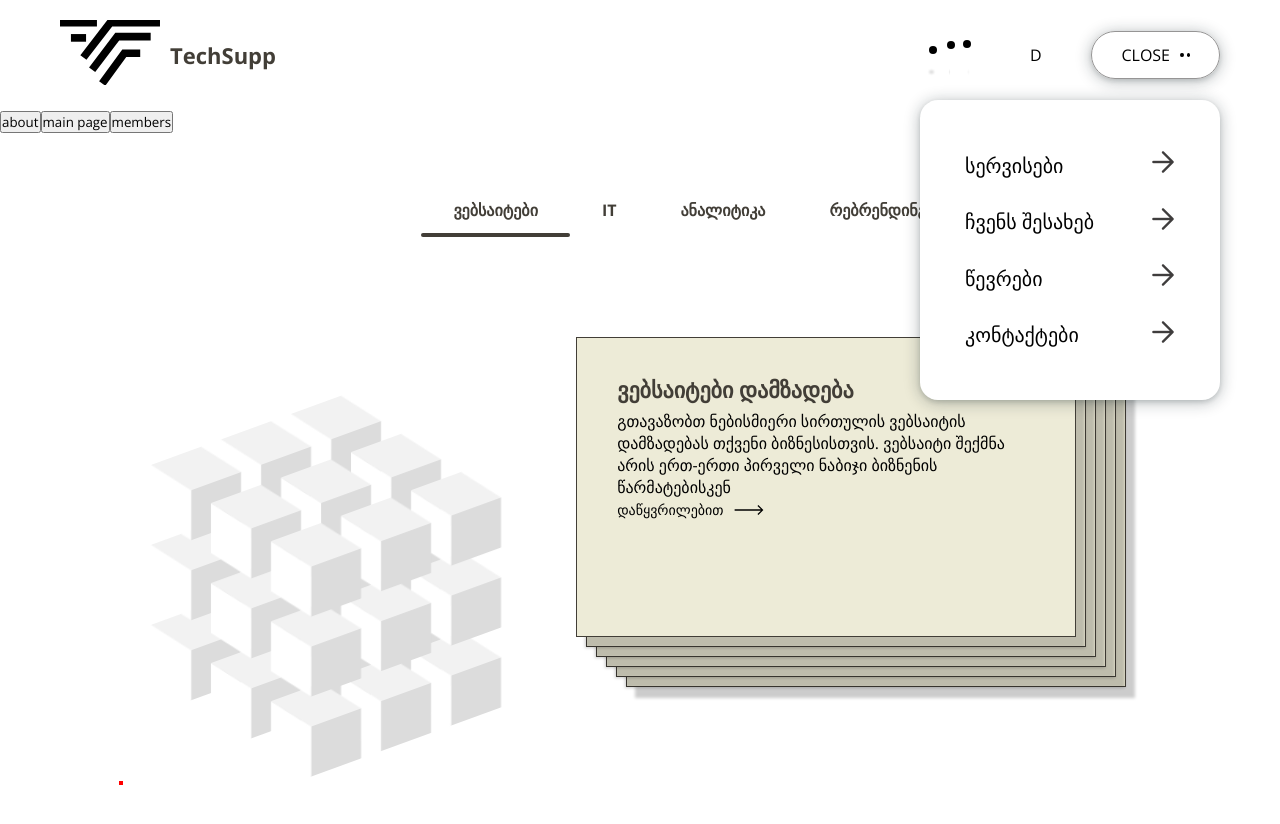
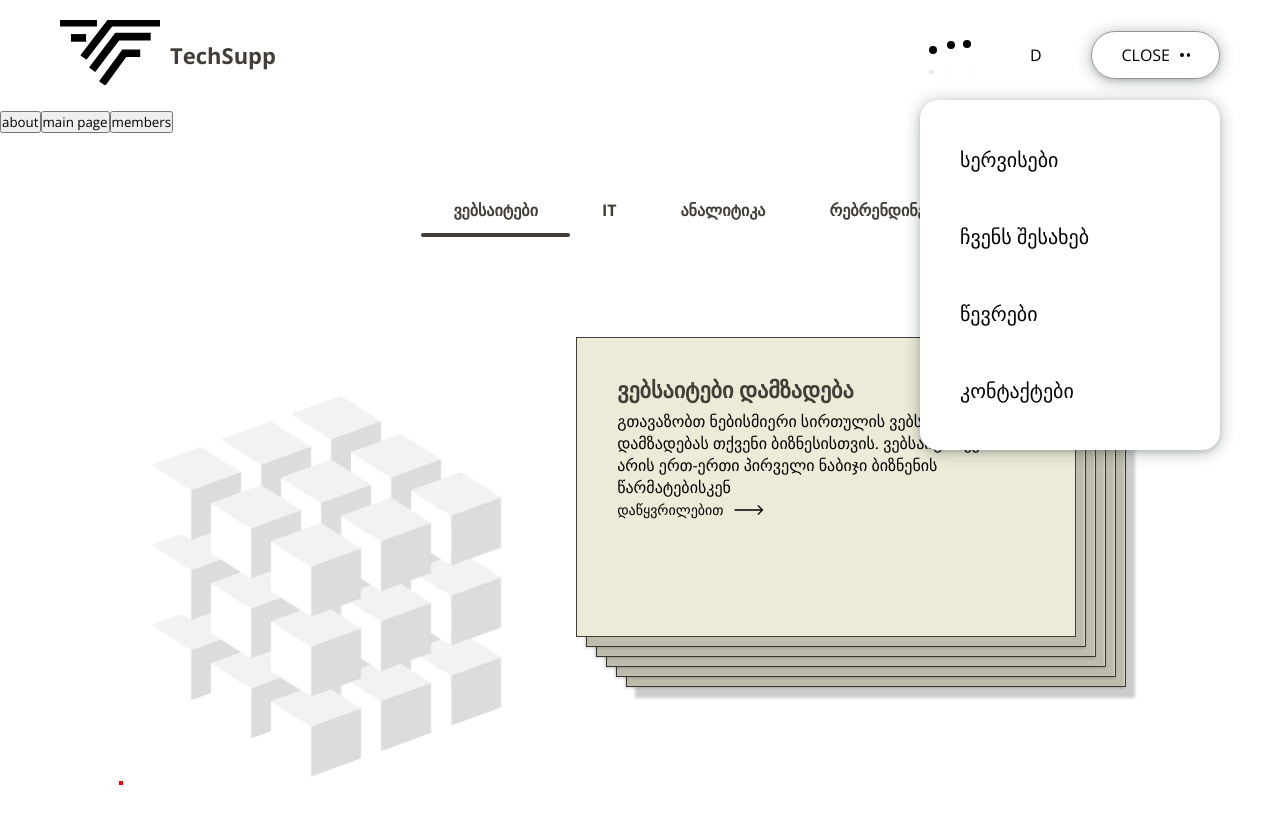
Before and after one commit to Guram12/Techsupp, a React (Vite) app: page / in a window 1280 px wide. Both pictures are taken after a click on the element "MENU". Shown: the top 824 px of the page. Built offline with nearby package versions, Linux system fonts and the light colour scheme.

Commit message:
add arrow and dott functions

```diff
--- a/src/components/Header/Header.jsx
+++ b/src/components/Header/Header.jsx
@@ -6,9 +6,34 @@ import RightArrow from "../../assets/right.png";
 
 export default function Header({ isSoundOff, toggleSound }) {
   const [isOpen, setIsOpen] = useState(false);
-
+  const [menuState, setMenuState] = useState([
+    { showArrow: false, showDot: false },
+    { showArrow: false, showDot: false },
+    { showArrow: false, showDot: false },
+    { showArrow: false, showDot: false },
+  ]);
+  // menu toggle, menu-close
   const toggleMenu = () => {
     setIsOpen(!isOpen);
+  };
+  const handleLinkHover = (index) => {
+    setMenuState((prevMenuState) =>
+      prevMenuState.map((item, i) =>
+        i === index && !item.showDot
+          ? { ...item, showArrow: true }
+          : { ...item, showArrow: false }
+      )
+    );
+  };
+
+  const handleLinkClick = (index) => {
+    setMenuState((prevMenuState) =>
+      prevMenuState.map((item, i) =>
+        i === index
+          ? { ...item, showArrow: false, showDot: true }
+          : { ...item, showDot: false }
+      )
+    );
   };
 
   return (
@@ -22,7 +47,6 @@ export default function Header({ isSoundOff, toggleSound }) {
 
       <div className="header_right">
         <div className="sound_container" onClick={toggleSound}>
-          {/* loader container */}
           <div
             className={`typing-indicator ${isSoundOff ? "" : "stop-animation"}`}
           >
@@ -48,57 +72,100 @@ export default function Header({ isSoundOff, toggleSound }) {
           {isOpen && (
             <div className="menu">
               <div>
-                <Link className="menu_links" to="/link1">
+                <Link
+                  className="menu_links"
+                  to="/link1"
+                  onMouseEnter={() => handleLinkHover(0)}
+                  onMouseLeave={() =>
+                    setMenuState((prevMenuState) =>
+                      prevMenuState.map((item) => ({
+                        ...item,
+                        showArrow: false,
+                      }))
+                    )
+                  }
+                  onClick={() => handleLinkClick(0)}
+                >
                   სერვისები
-                  <span>
-                    <img src={RightArrow} alt="" />
-                  </span>
+                  <div className="flex">
+                    {menuState[0].showArrow && !menuState[0].showDot && (
+                      <img src={RightArrow} alt="" />
+                    )}
+                    {menuState[0].showDot && " ●"}
+                  </div>
                 </Link>
-                {/* <Link className="sec_menu_links" to="/link1">
-                  სერვისები                   <span>
-                    <img src={RightArrow} alt="" />
-                  </span>
-                </Link> */}
               </div>
               <div>
-                <Link className="menu_links" to="/link2">
-                  ჩვენს შესახებ{" "}
-                  <span>
-                    <img src={RightArrow} alt="" />
-                  </span>
+                <Link
+                  className="menu_links"
+                  to="/link2"
+                  onMouseEnter={() => handleLinkHover(1)}
+                  onMouseLeave={() =>
+                    setMenuState((prevMenuState) =>
+                      prevMenuState.map((item) => ({
+                        ...item,
+                        showArrow: false,
+                      }))
+                    )
+                  }
+                  onClick={() => handleLinkClick(1)}
+                >
+                  ჩვენს შესახებ
+                  <div className="flex">
+                    {menuState[1].showArrow && !menuState[1].showDot && (
+                      <img src={RightArrow} alt="" />
+                    )}
+                    {menuState[1].showDot && " ●"}
+                  </div>
                 </Link>
-                {/* <Link className="sec_menu_links" to="/link2">
-                  ჩვენს შესახებ                   <span>
-                    <img src={RightArrow} alt="" />
-                  </span>
-                </Link> */}
-              </div>
-
-              <div>
-                <Link className="menu_links" to="/link3">
-                  წევრები
-                  <span>
-                    <img src={RightArrow} alt="" />
-                  </span>
-                </Link>
-                {/* <Link className="sec_menu_links" to="/link3">
-                  წევრები                   <span>
-                    <img src={RightArrow} alt="" />
-                  </span>
-                </Link> */}
               </div>
               <div>
-                <Link className="menu_links" to="/link3">
+                <Link
+                  className="menu_links"
+                  to="/link3"
+                  onMouseEnter={() => handleLinkHover(2)}
+                  onMouseLeave={() =>
+                    setMenuState((prevMenuState) =>
+                      prevMenuState.map((item) => ({
+                        ...item,
+                        showArrow: false,
+                      }))
+                    )
+                  }
+                  onClick={() => handleLinkClick(2)}
+                >
+                  წევრები
+                  <div className="flex">
+                    {menuState[2].showArrow && !menuState[2].showDot && (
+                      <img src={RightArrow} alt="" />
+                    )}
+                    {menuState[2].showDot && " ●"}
+                  </div>
+                </Link>
+              </div>
+              <div>
+                <Link
+                  className="menu_links"
+                  to="/link4"
+                  onMouseEnter={() => handleLinkHover(3)}
+                  onMouseLeave={() =>
+                    setMenuState((prevMenuState) =>
+                      prevMenuState.map((item) => ({
+                        ...item,
+                        showArrow: false,
+                      }))
+                    )
+                  }
+                  onClick={() => handleLinkClick(3)}
+                >
                   კონტაქტები{" "}
-                  <span>
-                    <img src={RightArrow} alt="" />
-                  </span>
+                  <div className="flex">
+                    {menuState[3].showArrow && !menuState[3].showDot && (
+                      <img src={RightArrow} alt="" />
+                    )}
+                    {menuState[3].showDot && " ●"}
+                  </div>
                 </Link>
-                {/* <Link className="sec_menu_links" to="/link3">
-                  კონტაქტები                   <span>
-                    <img src={RightArrow} alt="" />
-                  </span>
-                </Link> */}
               </div>
             </div>
           )}
--- a/src/components/styles/Header.css
+++ b/src/components/styles/Header.css
@@ -46,7 +46,7 @@ header {
 } */
 .menu {
   width: 300px;
-  height: 300px;
+  height: 350px;
   display: flex;
   flex-direction: column;
   padding: 40px 30px;
@@ -65,7 +65,7 @@ header {
   flex-direction: column;
   justify-content: space-between;
   /* border: 1px solid red; */
-  padding: 10px 15px;
+  padding: 6px 10px;
   /* border: 1px solid green; */
 }
 
@@ -83,9 +83,12 @@ header {
   color: rgb(149, 145, 145);
 }
 .menu div:hover {
-  background-color: #b0afaf;
+  background-color: #c9c4c4;
   border-radius: 30px;
   transition: 1s;
+}
+.flex img {
+  width: 20px;
 }
 
 .logo_and_name {
```
